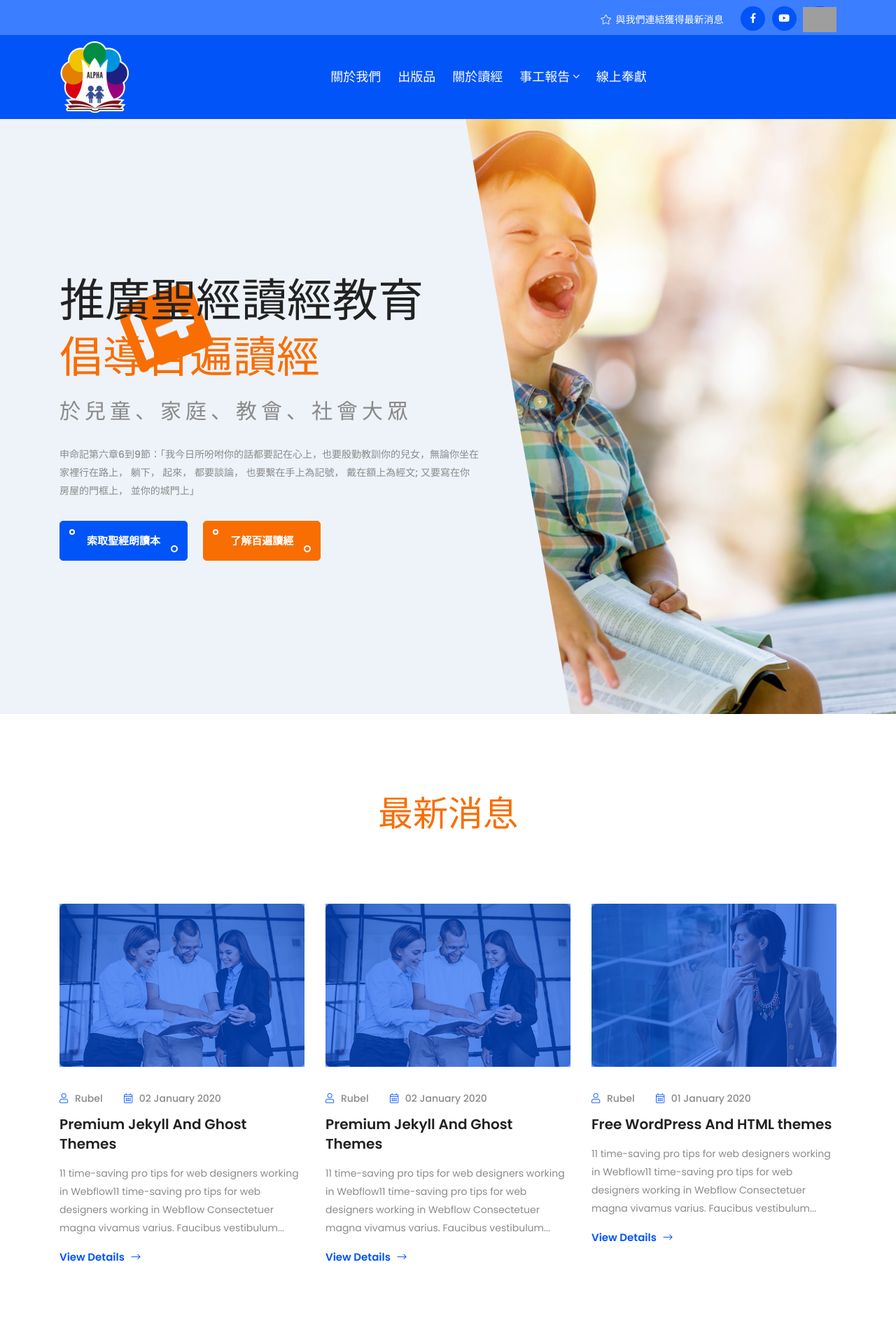
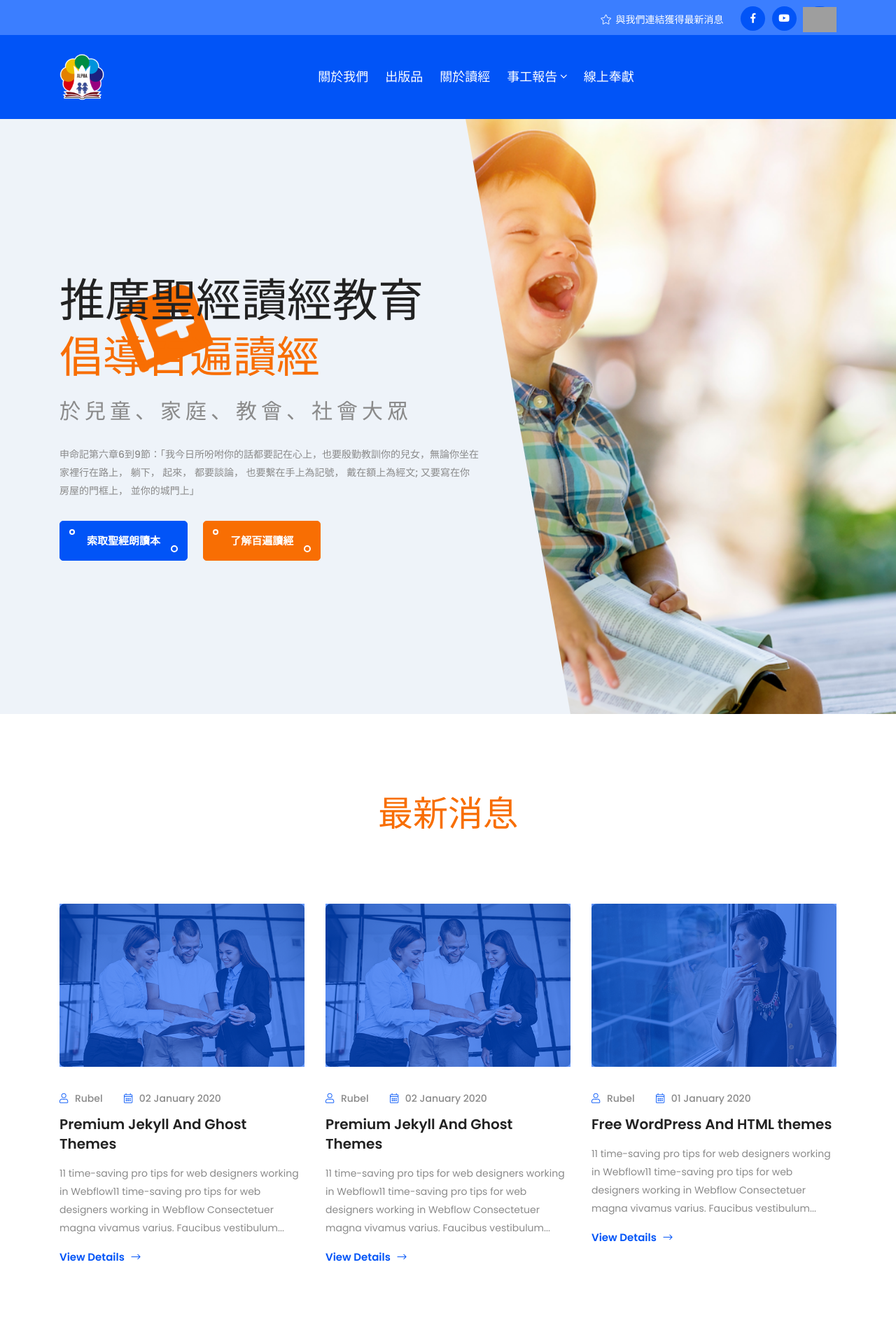
Before and after one commit to alpha6309/website, a Jekyll site: the page built from index.html, in a window 1280 px wide. Shown: the top 1920 px of the page at 70% size. Built offline with Jekyll 4.4.1, drawn with Linux system fonts in a browser that asks for light colours; grey boxes are pictures that could not be loaded.

Commit message:
依據寬度調整生命樹大小

```diff
--- a/_includes/navigation.html
+++ b/_includes/navigation.html
@@ -1,6 +1,7 @@
                 <div class="navigation">
                     <nav class="navbar navbar-expand-lg navbar-light ">
-                        <a class="navbar-brand" href="{{site.url}}"><img src="{{site.baseurl}}{{site.logo}}" alt="{{site.title}}" style="max-height: 110px "/></a>
+                        <a class="navbar-brand" href="{{site.url}}"><img src="{{site.baseurl}}{{site.logo}}" alt="{{site.title}}"
+                                                                         style="width: 5vw;"/></a>
                         <button class="navbar-toggler" type="button" data-toggle="collapse" data-target="#navbarSupportedContent" aria-controls="navbarSupportedContent" aria-expanded="false" aria-label="Toggle navigation">
                             <span class="toggler-icon"></span>
                             <span class="toggler-icon"></span>
```
